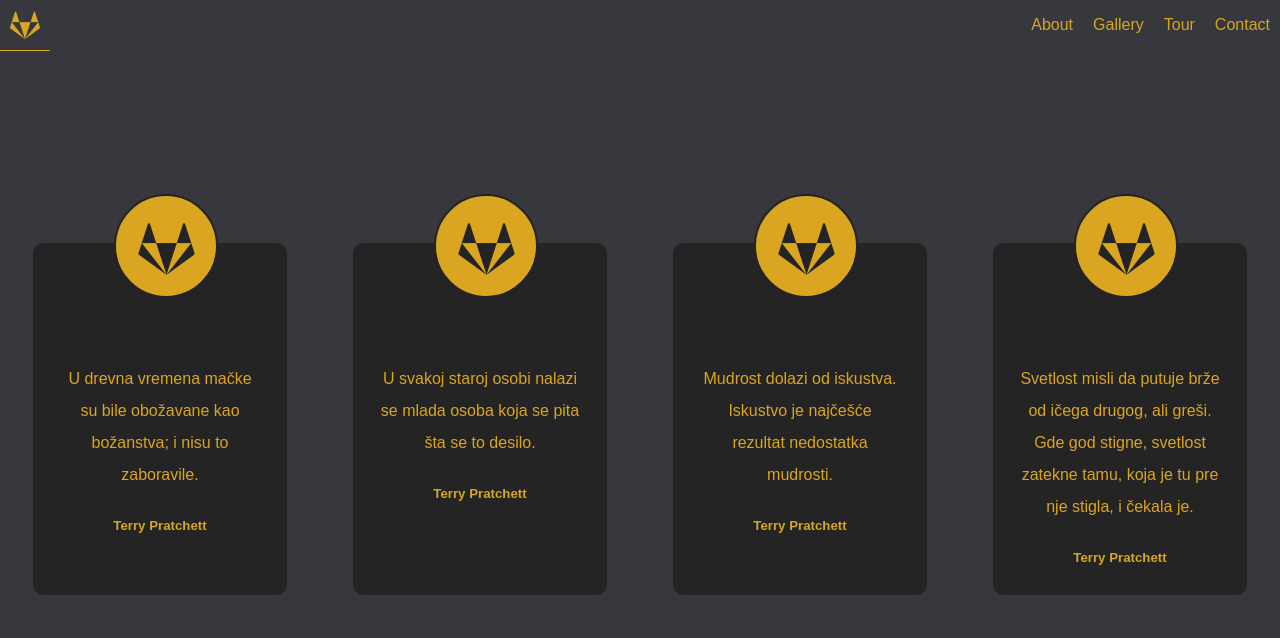
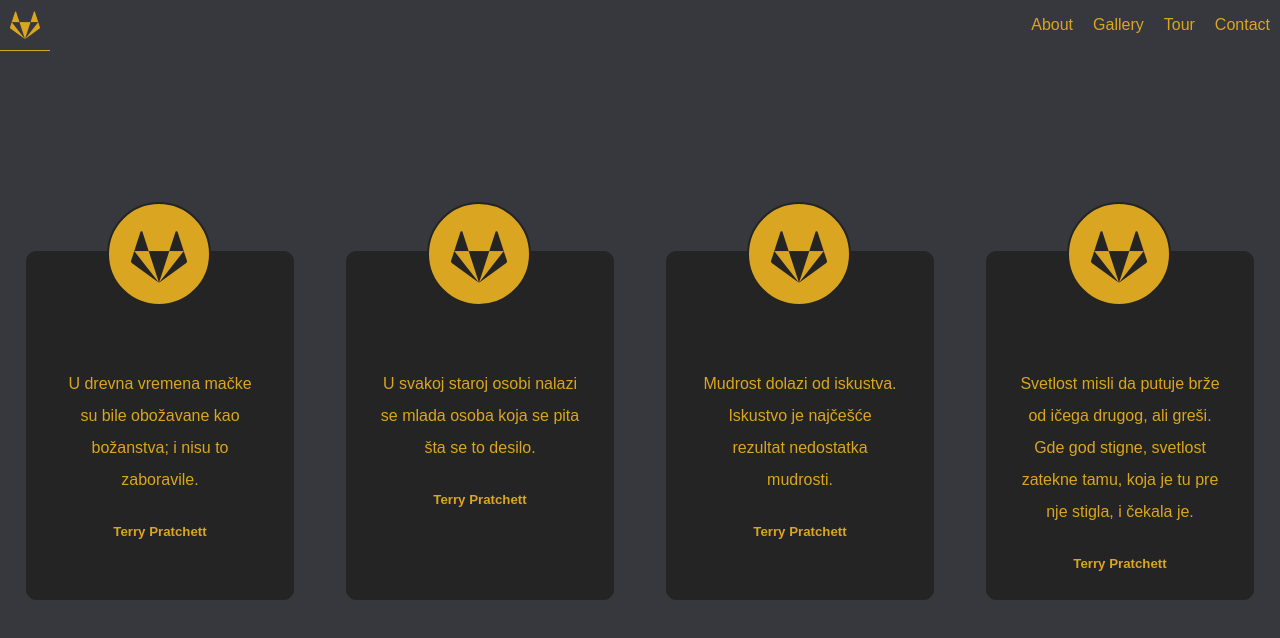
Before and after one commit to TeodoraCerevicki/flex-box, a plain HTML site: page index.html in a window 1280 px wide. Drawn offline with Linux system fonts and the light colour scheme.

Commit message:
2.2 version with pixels
stupid mozilla

```diff
--- a/scss/style.scss
+++ b/scss/style.scss
@@ -49,9 +49,9 @@ article {
         border-radius: 10px;
         color: $gold;
         font-family: sans-serif;
-        margin-top: 15%;
+        margin-top: 200px;
         line-height: 2;
-        padding: 8% 2% 0 2%;
+        padding: 100px 33px 0;
         position: relative;
         text-align: center;
 
```
Also changed, not shown: css/style.css.
